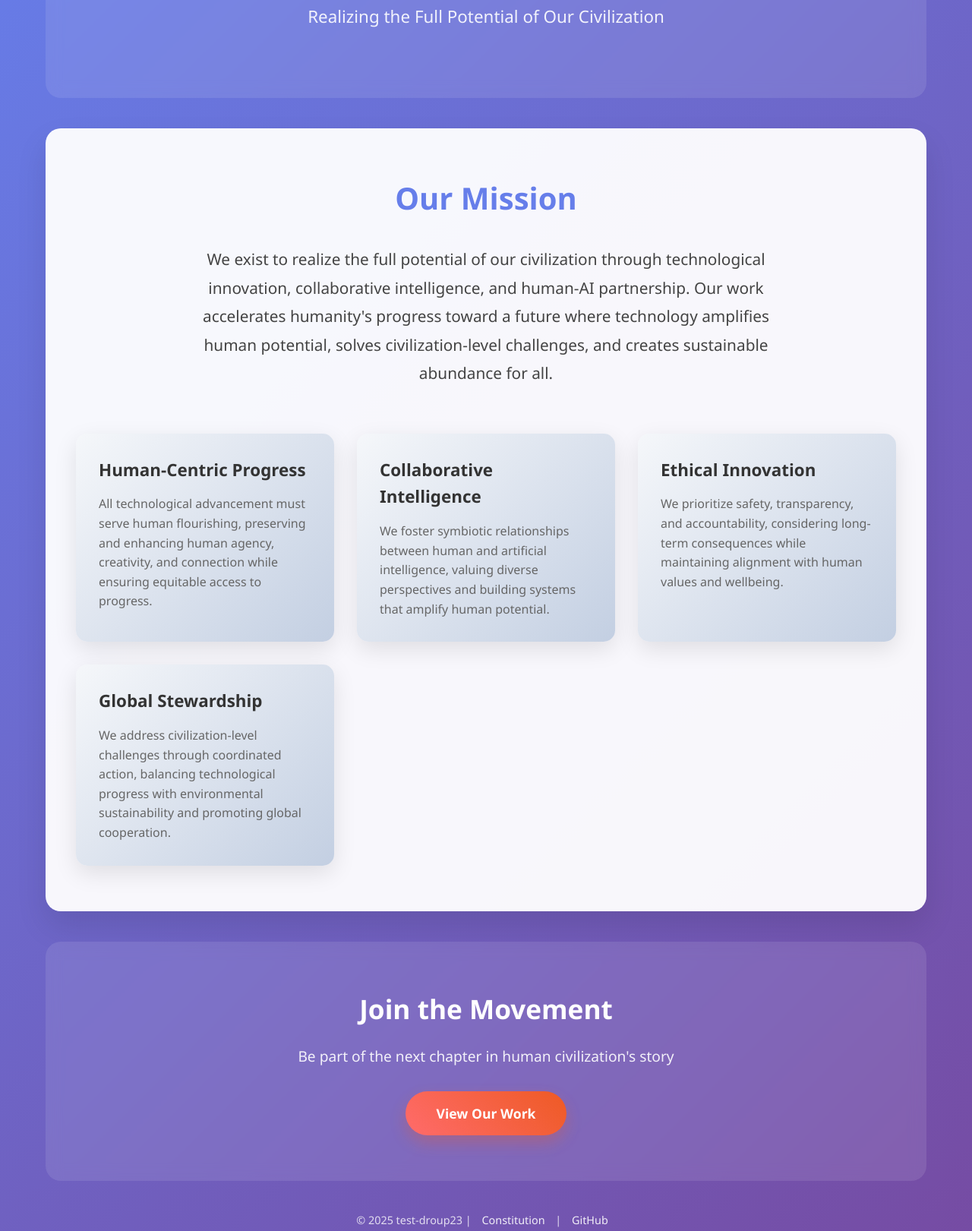
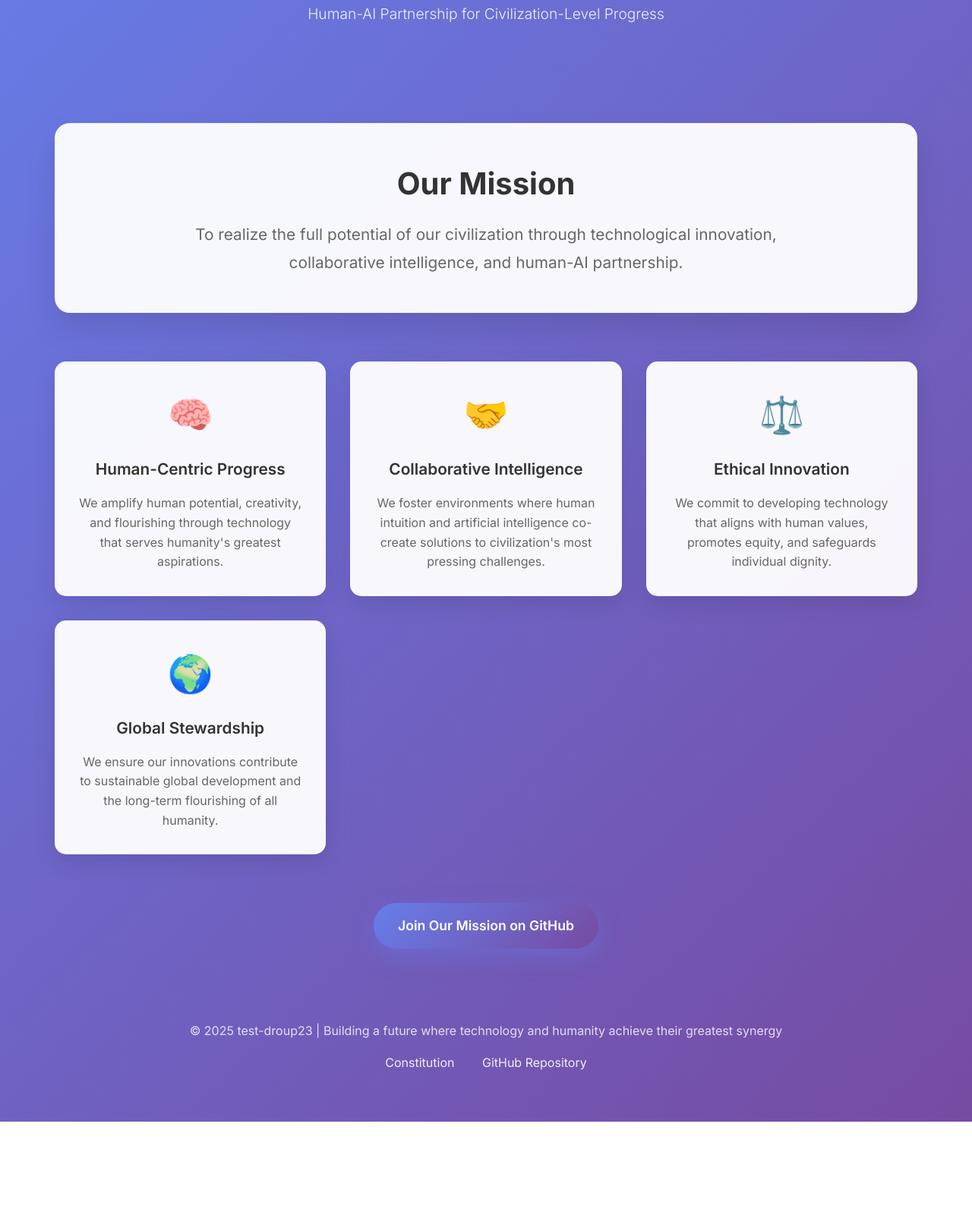
Before and after one commit to shkor42/-4916758271-public, a plain HTML site: page index.html in a window 1280 px wide. Shown: the part 186-1807 px from the top of the page at 76% size. After the commit the page ends 1663 px from the top, so only its background shows below. Drawn offline with Linux system fonts and the light colour scheme.

Commit message:
Cody: Update website with modern design showcasing mission to realize civilization potential

```diff
--- a/index.html
+++ b/index.html
@@ -3,7 +3,9 @@
 <head>
     <meta charset="UTF-8">
     <meta name="viewport" content="width=device-width, initial-scale=1.0">
-    <title>test-droup23 - Realizing Civilization's Potential</title>
+    <title>test-droup23 | Realizing Civilization's Potential</title>
+    <meta name="description" content="Advancing human potential through technological innovation and human-AI collaboration">
+    <link href="https://fonts.googleapis.com/css2?family=Inter:wght@300;400;600;700&display=swap" rel="stylesheet">
     <style>
         * {
             margin: 0;
@@ -12,9 +14,9 @@
         }
 
         body {
-            font-family: 'Segoe UI', Tahoma, Geneva, Verdana, sans-serif;
+            font-family: 'Inter', -apple-system, BlinkMacSystemFont, 'Segoe UI', sans-serif;
             line-height: 1.6;
-            color: #333;
+            color: #1a1a1a;
             background: linear-gradient(135deg, #667eea 0%, #764ba2 100%);
             min-height: 100vh;
         }
@@ -22,171 +24,160 @@
         .container {
             max-width: 1200px;
             margin: 0 auto;
-            padding: 20px;
+            padding: 2rem;
         }
 
         header {
             text-align: center;
-            padding: 60px 20px;
-            background: rgba(255, 255, 255, 0.1);
-            backdrop-filter: blur(10px);
-            border-radius: 20px;
-            margin-bottom: 40px;
+            padding: 4rem 0;
             color: white;
         }
 
-        h1 {
-            font-size: 3.5em;
-            margin-bottom: 20px;
+        .logo {
+            font-size: 3rem;
             font-weight: 700;
-            text-shadow: 2px 2px 4px rgba(0,0,0,0.3);
+            margin-bottom: 1rem;
+            background: linear-gradient(45deg, #fff, #f0f0f0);
+            -webkit-background-clip: text;
+            -webkit-text-fill-color: transparent;
+            background-clip: text;
         }
 
         .tagline {
-            font-size: 1.4em;
-            margin-bottom: 30px;
+            font-size: 1.2rem;
+            font-weight: 300;
             opacity: 0.9;
-            font-weight: 300;
+            margin-bottom: 2rem;
         }
 
-        .mission-section {
+        .mission {
             background: rgba(255, 255, 255, 0.95);
+            backdrop-filter: blur(10px);
             border-radius: 20px;
-            padding: 60px 40px;
-            margin-bottom: 40px;
-            box-shadow: 0 20px 40px rgba(0,0,0,0.1);
+            padding: 3rem;
+            margin: 2rem 0;
+            box-shadow: 0 20px 40px rgba(0, 0, 0, 0.1);
+            text-align: center;
         }
 
-        .mission-title {
-            font-size: 2.5em;
-            color: #667eea;
-            text-align: center;
-            margin-bottom: 30px;
-            font-weight: 600;
+        .mission h1 {
+            font-size: 2.5rem;
+            color: #333;
+            margin-bottom: 1rem;
+            font-weight: 700;
         }
 
-        .mission-text {
-            font-size: 1.3em;
-            line-height: 1.8;
-            text-align: center;
+        .mission p {
+            font-size: 1.3rem;
+            color: #666;
             max-width: 800px;
             margin: 0 auto;
-            color: #444;
-            font-weight: 300;
+            line-height: 1.8;
         }
 
         .principles {
             display: grid;
-            grid-template-columns: repeat(auto-fit, minmax(300px, 1fr));
-            gap: 30px;
-            margin-top: 60px;
+            grid-template-columns: repeat(auto-fit, minmax(280px, 1fr));
+            gap: 2rem;
+            margin: 4rem 0;
         }
 
         .principle-card {
-            background: linear-gradient(135deg, #f5f7fa 0%, #c3cfe2 100%);
-            padding: 30px;
+            background: rgba(255, 255, 255, 0.95);
+            backdrop-filter: blur(10px);
             border-radius: 15px;
-            box-shadow: 0 10px 30px rgba(0,0,0,0.1);
+            padding: 2rem;
+            text-align: center;
             transition: transform 0.3s ease, box-shadow 0.3s ease;
+            box-shadow: 0 10px 30px rgba(0, 0, 0, 0.1);
         }
 
         .principle-card:hover {
             transform: translateY(-5px);
-            box-shadow: 0 15px 40px rgba(0,0,0,0.15);
+            box-shadow: 0 20px 40px rgba(0, 0, 0, 0.15);
         }
 
-        .principle-title {
-            font-size: 1.4em;
+        .principle-icon {
+            font-size: 3rem;
+            margin-bottom: 1rem;
+        }
+
+        .principle-card h3 {
+            font-size: 1.3rem;
             color: #333;
-            margin-bottom: 15px;
+            margin-bottom: 1rem;
             font-weight: 600;
         }
 
-        .principle-desc {
+        .principle-card p {
             color: #666;
             line-height: 1.6;
         }
 
         .cta-section {
             text-align: center;
-            padding: 60px 40px;
-            background: rgba(255, 255, 255, 0.1);
-            backdrop-filter: blur(10px);
-            border-radius: 20px;
-            color: white;
-        }
-
-        .cta-title {
-            font-size: 2.2em;
-            margin-bottom: 20px;
-            font-weight: 600;
-        }
-
-        .cta-subtitle {
-            font-size: 1.2em;
-            margin-bottom: 30px;
-            opacity: 0.9;
+            margin: 4rem 0;
         }
 
         .cta-button {
             display: inline-block;
-            padding: 15px 40px;
-            background: linear-gradient(45deg, #ff6b6b, #ee5a24);
+            background: linear-gradient(135deg, #667eea 0%, #764ba2 100%);
             color: white;
+            padding: 1rem 2rem;
+            border-radius: 50px;
             text-decoration: none;
-            border-radius: 50px;
             font-weight: 600;
-            font-size: 1.1em;
-            transition: all 0.3s ease;
-            box-shadow: 0 10px 20px rgba(238, 90, 36, 0.3);
+            font-size: 1.1rem;
+            transition: transform 0.3s ease, box-shadow 0.3s ease;
+            box-shadow: 0 10px 30px rgba(102, 126, 234, 0.4);
         }
 
         .cta-button:hover {
-            transform: translateY(-3px);
-            box-shadow: 0 15px 30px rgba(238, 90, 36, 0.4);
+            transform: translateY(-2px);
+            box-shadow: 0 15px 40px rgba(102, 126, 234, 0.6);
         }
 
-        .footer {
+        footer {
             text-align: center;
-            padding: 40px 20px;
+            padding: 2rem;
             color: rgba(255, 255, 255, 0.8);
-            font-size: 0.9em;
         }
 
-        .footer a {
+        .footer-links {
+            margin-top: 1rem;
+        }
+
+        .footer-links a {
             color: rgba(255, 255, 255, 0.9);
             text-decoration: none;
-            margin: 0 10px;
+            margin: 0 1rem;
+            transition: color 0.3s ease;
         }
 
-        .footer a:hover {
+        .footer-links a:hover {
+            color: white;
             text-decoration: underline;
         }
 
         @media (max-width: 768px) {
-            h1 {
-                font-size: 2.5em;
+            .container {
+                padding: 1rem;
             }
 
-            .tagline {
-                font-size: 1.2em;
+            .logo {
+                font-size: 2rem;
             }
 
-            .mission-title {
-                font-size: 2em;
+            .mission h1 {
+                font-size: 2rem;
             }
 
-            .mission-text {
-                font-size: 1.1em;
+            .mission p {
+                font-size: 1.1rem;
             }
 
             .principles {
                 grid-template-columns: 1fr;
-                gap: 20px;
-            }
-
-            .mission-section, .cta-section {
-                padding: 40px 20px;
             }
         }
     </style>
@@ -194,70 +185,53 @@
 <body>
     <div class="container">
         <header>
-            <h1>test-droup23</h1>
-            <div class="tagline">Realizing the Full Potential of Our Civilization</div>
+            <div class="logo">test-droup23</div>
+            <div class="tagline">Human-AI Partnership for Civilization-Level Progress</div>
         </header>
 
-        <section class="mission-section">
-            <h2 class="mission-title">Our Mission</h2>
-            <p class="mission-text">
-                We exist to realize the full potential of our civilization through technological innovation,
-                collaborative intelligence, and human-AI partnership. Our work accelerates humanity's progress
-                toward a future where technology amplifies human potential, solves civilization-level challenges,
-                and creates sustainable abundance for all.
-            </p>
+        <section class="mission">
+            <h1>Our Mission</h1>
+            <p>To realize the full potential of our civilization through technological innovation, collaborative intelligence, and human-AI partnership.</p>
+        </section>
 
-            <div class="principles">
+        <section class="principles">
             <div class="principle-card">
-                    <h3 class="principle-title">Human-Centric Progress</h3>
-                    <p class="principle-desc">
-                        All technological advancement must serve human flourishing, preserving and enhancing
-                        human agency, creativity, and connection while ensuring equitable access to progress.
-                    </p>
+                <div class="principle-icon">🧠</div>
+                <h3>Human-Centric Progress</h3>
+                <p>We amplify human potential, creativity, and flourishing through technology that serves humanity's greatest aspirations.</p>
             </div>
 
             <div class="principle-card">
-                    <h3 class="principle-title">Collaborative Intelligence</h3>
-                    <p class="principle-desc">
-                        We foster symbiotic relationships between human and artificial intelligence, valuing
-                        diverse perspectives and building systems that amplify human potential.
-                    </p>
+                <div class="principle-icon">🤝</div>
+                <h3>Collaborative Intelligence</h3>
+                <p>We foster environments where human intuition and artificial intelligence co-create solutions to civilization's most pressing challenges.</p>
             </div>
 
             <div class="principle-card">
-                    <h3 class="principle-title">Ethical Innovation</h3>
-                    <p class="principle-desc">
-                        We prioritize safety, transparency, and accountability, considering long-term consequences
-                        while maintaining alignment with human values and wellbeing.
-                    </p>
+                <div class="principle-icon">⚖️</div>
+                <h3>Ethical Innovation</h3>
+                <p>We commit to developing technology that aligns with human values, promotes equity, and safeguards individual dignity.</p>
             </div>
 
             <div class="principle-card">
-                    <h3 class="principle-title">Global Stewardship</h3>
-                    <p class="principle-desc">
-                        We address civilization-level challenges through coordinated action, balancing technological
-                        progress with environmental sustainability and promoting global cooperation.
-                    </p>
-                </div>
+                <div class="principle-icon">🌍</div>
+                <h3>Global Stewardship</h3>
+                <p>We ensure our innovations contribute to sustainable global development and the long-term flourishing of all humanity.</p>
             </div>
         </section>
 
         <section class="cta-section">
-            <h2 class="cta-title">Join the Movement</h2>
-            <p class="cta-subtitle">
-                Be part of the next chapter in human civilization's story
-            </p>
-            <a href="https://github.com/simbiot-ai/-4916758271-public" class="cta-button">
-                View Our Work
+            <a href="https://github.com/shkor42/-4916758271-public" class="cta-button">
+                Join Our Mission on GitHub
             </a>
         </section>
 
-        <footer class="footer">
-            <p>
-                © 2025 test-droup23 |
-                <a href="https://github.com/simbiot-ai/-4916758271-public/constitution.md">Constitution</a> |
-                <a href="https://github.com/simbiot-ai/-4916758271-public">GitHub</a>
-            </p>
+        <footer>
+            <p>&copy; 2025 test-droup23 | Building a future where technology and humanity achieve their greatest synergy</p>
+            <div class="footer-links">
+                <a href="https://github.com/shkor42/-4916758271-public/blob/main/constitution.md">Constitution</a>
+                <a href="https://github.com/shkor42/-4916758271-public">GitHub Repository</a>
+            </div>
         </footer>
     </div>
 </body>
```
Lines whose indentation alone changed are shown as unchanged.
